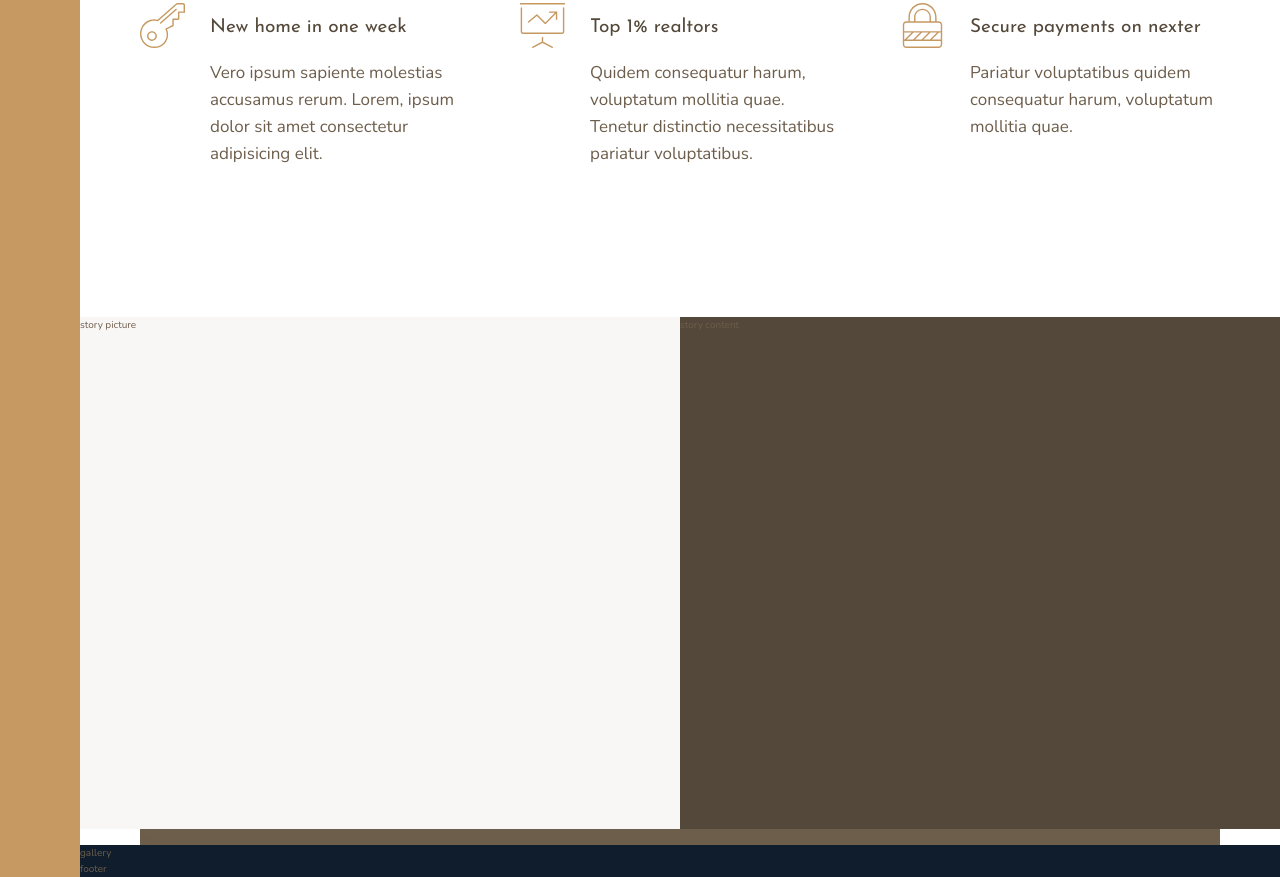
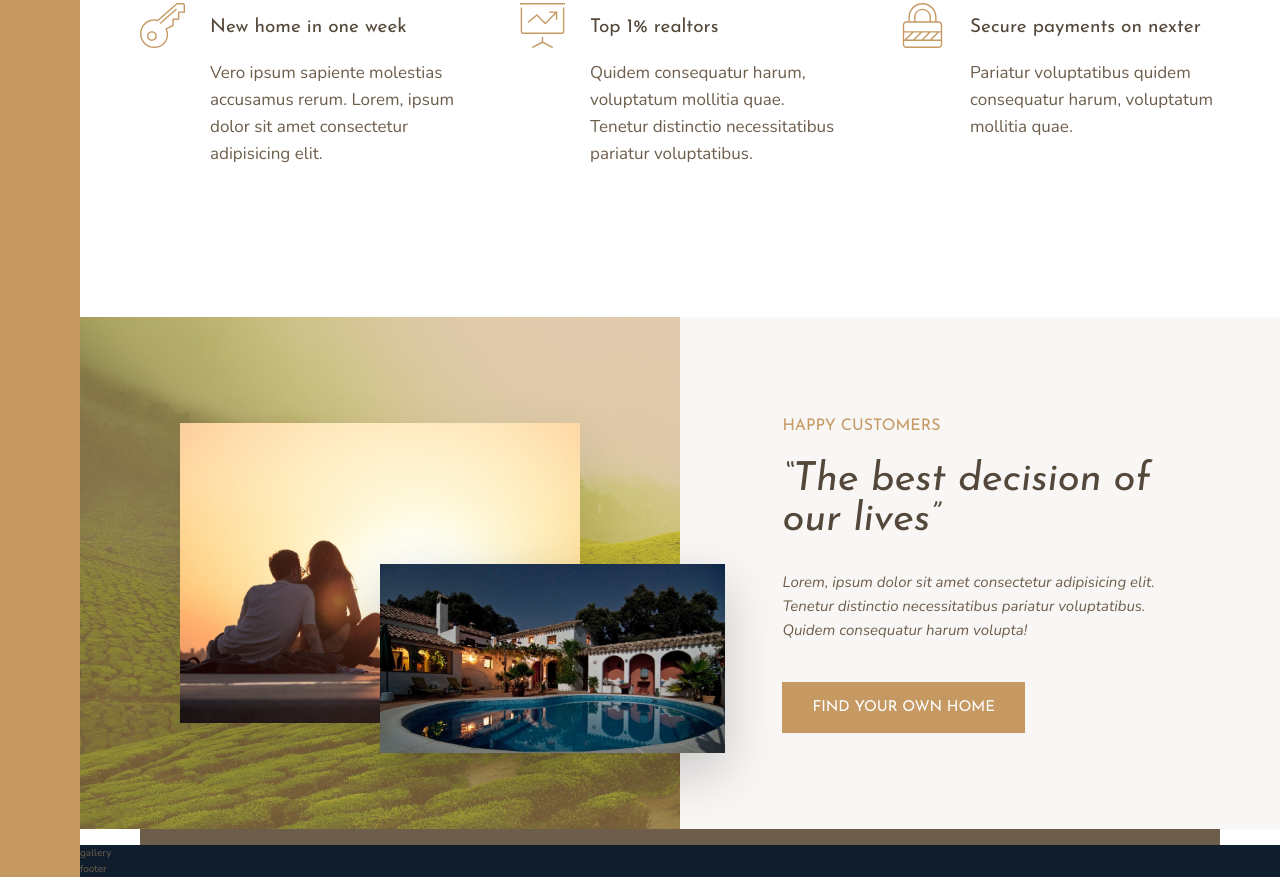
Before and after one commit to fakhrulalamyamin/nexter, a website: page index.html in a window 1280 px wide. Shown: the part 991-1868 px from the top of the page. Drawn offline with nearby package versions, Linux system fonts and the light colour scheme.

Commit message:
story section build

```diff
--- a/index.html
+++ b/index.html
@@ -75,11 +75,17 @@
         </section>
 
         <div class="story__picture">
-            story picture
+            <img src="./img/story-1.jpeg" alt="Couple with a new house" class="story__img--1">
+            <img src="./img/story-2.jpeg" alt="Couple with a new house" class="story__img--2">
         </div>
 
         <div class="story__content">
-            story content
+            <h3 class="heading-3 mb-sm">Happy Customers</h3>
+            <h2 class="heading-2 heading-2--dark mb-md">&ldquo;The best decision of our lives&rdquo;</h2>
+            <p class="story__text">
+                Lorem, ipsum dolor sit amet consectetur adipisicing elit. Tenetur distinctio necessitatibus pariatur voluptatibus. Quidem consequatur harum volupta!
+            </p>
+            <button class="btn">Find your own home</button>
         </div>
 
         <section class="homes">
--- a/sass/_story.scss
+++ b/sass/_story.scss
@@ -1,11 +1,49 @@
 .story {
     &__picture {
-        background-color: $color-grey-light-1;
+        background-image:linear-gradient(rgba($color-primary, .5), rgba($color-primary, .5)), url(../img/back.jpg);
+        background-size: cover;
         grid-column: full-start / col-end 4;
+
+        display: grid;
+        grid-template-columns: repeat(6, 1fr);
+        grid-template-rows: repeat(6, 1fr);
+        align-items: center;
+    }
+
+    &__img {
+        &--1 {
+            width: 100%;
+            grid-area: 2 / 2 / 6 / 6;
+            box-shadow: 0 2rem 5rem rgba(#000, .1);
+        }
+
+        &--2 {
+            width: 115%;
+            grid-area: 4 / 4 / 6 / 7;
+            z-index: 20;
+            box-shadow: 0 2rem 5rem rgba(#000, .2);
+        }
     }
 
     &__content {
-        background-color: $color-grey-dark-1;
+        background-color: $color-grey-light-1;
         grid-column: col-start 5 / full-end;
+
+        padding: 6rem 8vw;
+
+        /* display: flex;
+        flex-direction: column;
+        justify-content: center;
+        align-items: flex-start; */
+
+        display: grid;
+        align-content: center;
+        justify-items: start;
+    }
+
+    &__text {
+        font-size: 1.5rem;
+        font-style: italic;
+        margin-bottom: 4rem;
     }
 }
--- a/sass/_typography.scss
+++ b/sass/_typography.scss
@@ -9,10 +9,19 @@
 
 .heading-2 {
     @extend %heading;
+    font-size: 4rem;
+    font-style: italic;
+    line-height: 1;
+
+    &--dark { color: $color-grey-dark-1; }
+    &--light { color: $color-grey-light-1; }
 }
 
 .heading-3 {
     @extend %heading;
+    font-size: 1.6rem;
+    text-transform: uppercase;
+    color: $color-primary;
 }
 
 .heading-4 {
@@ -22,3 +31,25 @@
     &--dark { color: $color-grey-dark-1; }
     &--light { color: $color-grey-light-1; }
 }
+
+.btn {
+    font-size: 1.5rem;
+    color: #fff;
+    border: none;
+    border-radius: 0;
+    background-color: $color-primary;
+    padding: 1.8rem 3rem;
+    font-family: $font-display;
+    text-transform: uppercase;
+    cursor: pointer;
+    transition: all .2s;
+
+    &:hover {
+        background-color: $color-primary-dark;
+    }
+}
+
+.mb-sm { margin-bottom: 2rem; }
+.mb-md { margin-bottom: 3rem; }
+.mb-lg { margin-bottom: 4rem; }
+.mb-hg { margin-bottom: 8rem; }
```
Also changed, not shown: css/style.css.
